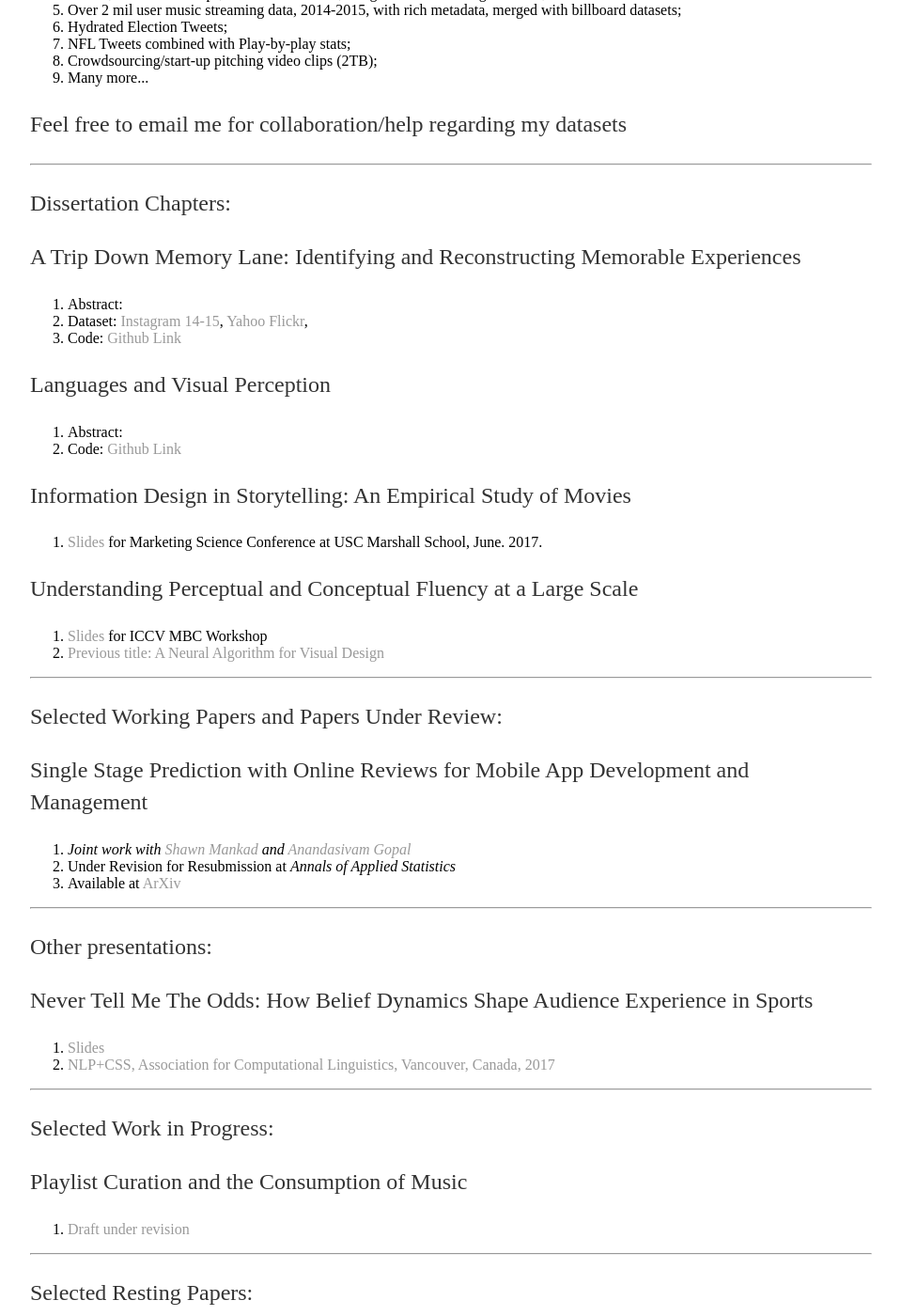
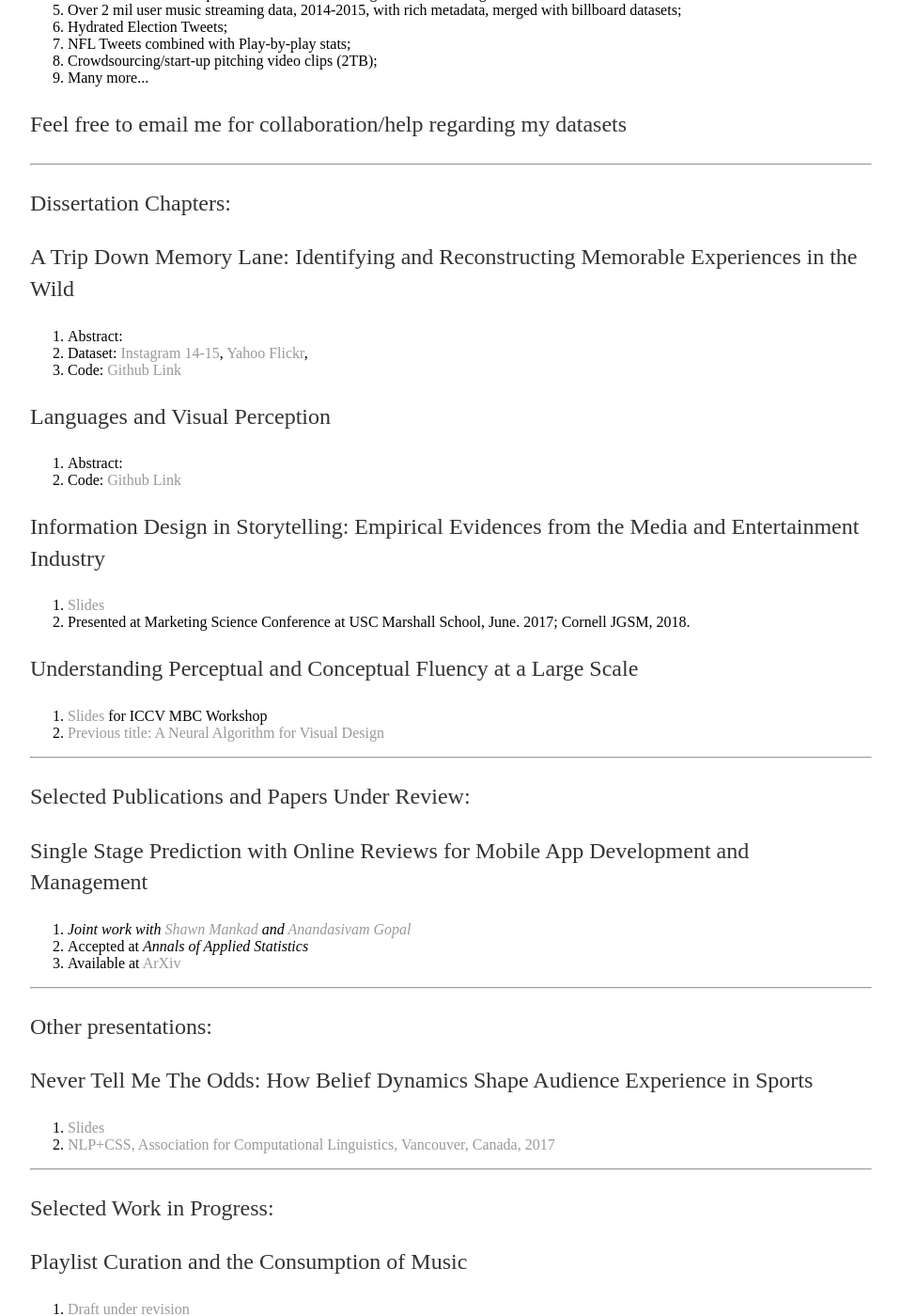
Before and after one commit to shenglih/shenglih.github.io, a Jekyll site: the page built from research/index.html, in a window 1280 px wide and 1400 px high, scrolled down 537 px. Shown: the whole window at 94% size, without its empty margins (160-1119 px from the left). Built offline with Jekyll 4.4.1, drawn with Linux system fonts in a browser that asks for light colours.

Commit message:
Update index.html

```diff
--- a/research/index.html
+++ b/research/index.html
@@ -36,7 +36,7 @@ title: Shengli Hu, Research
 		<!--<li> Dataset: <a href="">Instagram 14-15</a> </li>
 		<li> Code: <a href=""> Github Link</a></li>
 	</ol>-->
-	<p> A Trip Down Memory Lane: Identifying and Reconstructing Memorable Experiences</p>
+	<p> A Trip Down Memory Lane: Identifying and Reconstructing Memorable Experiences in the Wild</p>
 	<ol>
 		<li> Abstract:</li>
 		<li> Dataset: <a href="">Instagram 14-15</a>, <a href="">Yahoo Flickr</a>, </li>
@@ -51,9 +51,10 @@ title: Shengli Hu, Research
 	</ol>
 
 
-	<p>Information Design in Storytelling: An Empirical Study of Movies</p>
+	<p>Information Design in Storytelling: Empirical Evidences from the Media and Entertainment Industry</p>
 	<ol>
-		<li> <a href=""> Slides</a> for Marketing Science Conference at USC Marshall School, June. 2017.</li>
+		<li> <a href="/research/info_design_otim.pdf"> Slides </a></li>
+		<li> Presented at Marketing Science Conference at USC Marshall School, June. 2017; Cornell JGSM, 2018.</li>
 	</ol>
 
 	<p>Understanding Perceptual and Conceptual Fluency at a Large Scale</p>
@@ -62,12 +63,12 @@ title: Shengli Hu, Research
 		<li><a href=""> Previous title: A Neural Algorithm for Visual Design</a></li>
 	</ol>
 <hr>
-	<p> Selected Working Papers and Papers Under Review:</p>
+	<p> Selected Publications and Papers Under Review:</p>
 	<p> Single Stage Prediction with Online Reviews for Mobile App Development and Management</p>
 
   <ol>
     <li> <em> Joint work with <a href="http://mankad-research.hosting.cornell.edu">Shawn Mankad</a> and <a href="http://scholar.rhsmith.umd.edu/anandgopal/home?destination=home">Anandasivam Gopal</a> </em></li>
-    <li> Under Revision for Resubmission at <em> Annals of Applied Statistics </em></li>
+    <li> Accepted at <em> Annals of Applied Statistics </em></li>
 <li> Available at <a href="https://arxiv.org/"> ArXiv </a></li>
 	</ol>
   <hr>
```
